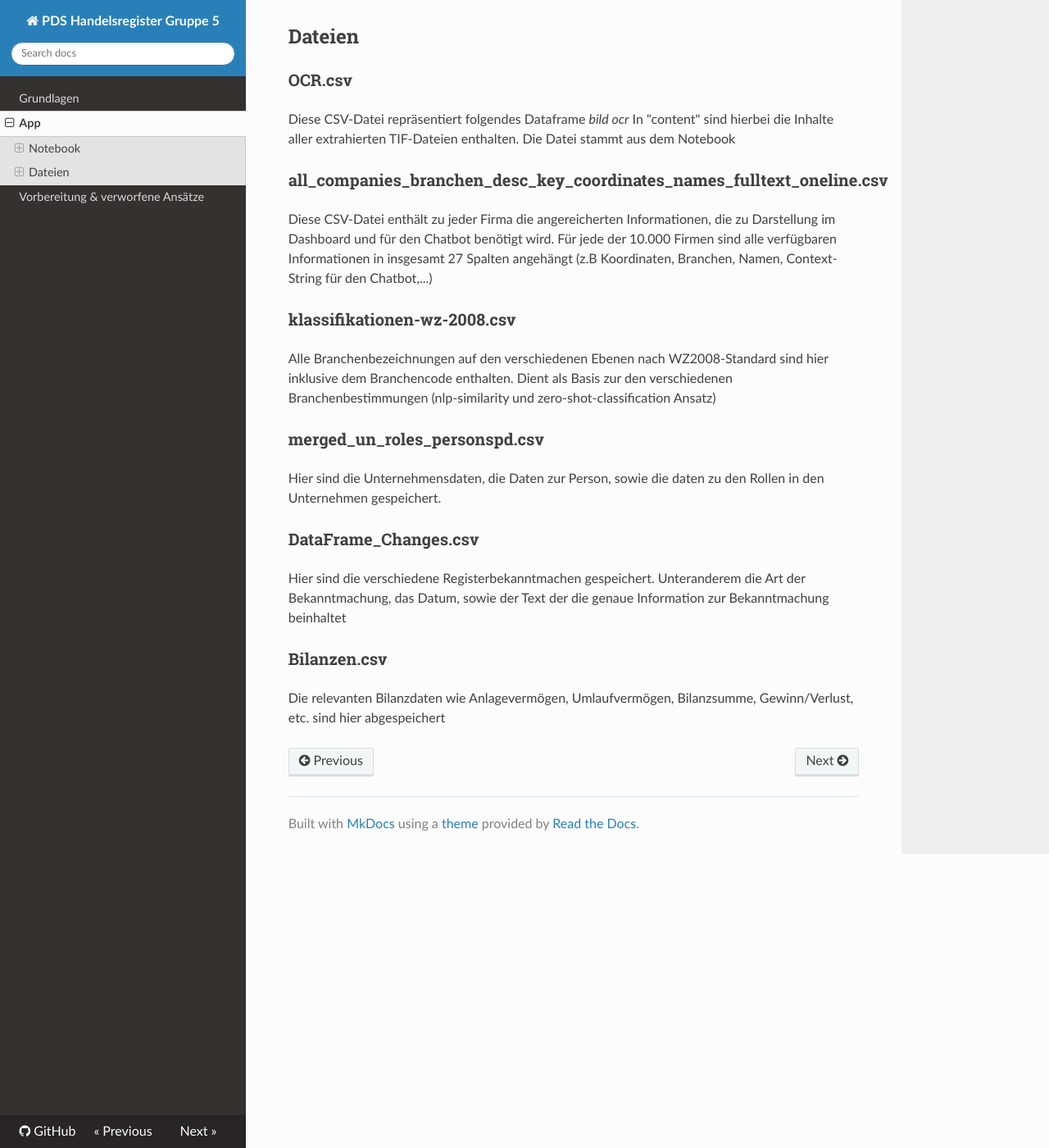
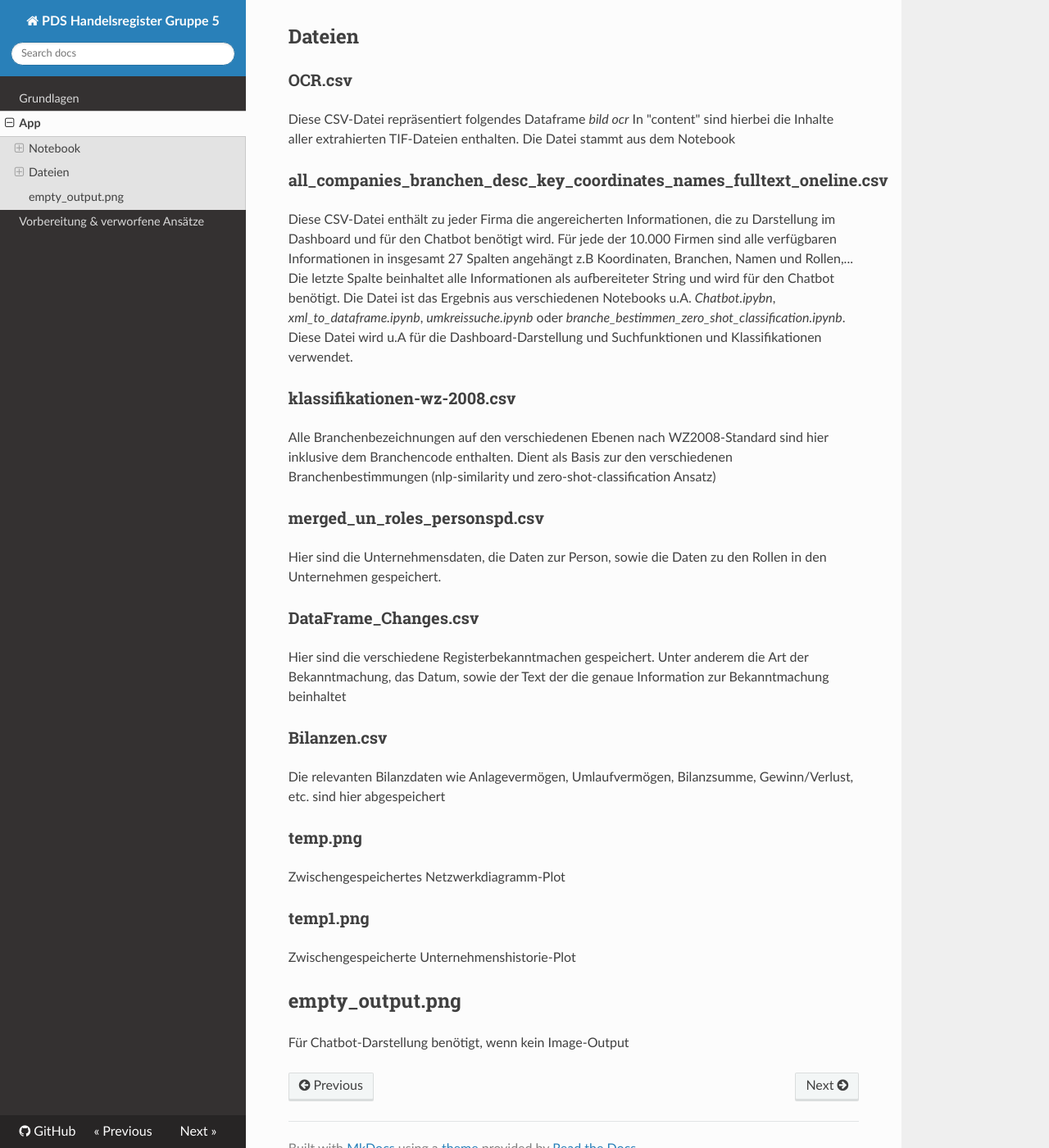
Before and after one commit to joschikahn/DokuPdsHandelsregisterGroup5, an MkDocs documentation site: the page built from docs/app.md, in a window 1280 px wide and 1400 px high, scrolled down 3498 px. Shown: the whole window at 82% size. Built offline with MkDocs 1.6.1, drawn with Linux system fonts in a browser that asks for light colours; nearby versions of some CDN libraries.

Commit message:
Update und Formattierung

```diff
--- a/docs/app.md
+++ b/docs/app.md
@@ -76,13 +76,25 @@
 In "content" sind hierbei die Inhalte aller extrahierten TIF-Dateien enthalten. Die Datei stammt aus dem Notebook
 
 ### all_companies_branchen_desc_key_coordinates_names_fulltext_oneline.csv
-Diese CSV-Datei enthält zu jeder Firma die angereicherten Informationen, die zu Darstellung im Dashboard und für den Chatbot benötigt wird. Für jede der 10.000 Firmen sind alle verfügbaren Informationen in insgesamt 27 Spalten angehängt (z.B Koordinaten, Branchen, Namen, Context-String für den Chatbot,...)
+Diese CSV-Datei enthält zu jeder Firma die angereicherten Informationen, die zu Darstellung im Dashboard und für den Chatbot benötigt wird. Für jede der 10.000 Firmen sind alle verfügbaren Informationen in insgesamt 27 Spalten angehängt z.B Koordinaten, Branchen, Namen und Rollen,...
+Die letzte Spalte beinhaltet alle Informationen als aufbereiteter String und wird für den Chatbot benötigt.
+Die Datei ist das Ergebnis aus verschiedenen Notebooks u.A.  *Chatbot.ipybn*, *xml_to_dataframe.ipynb*, *umkreissuche.ipynb*  oder *branche_bestimmen_zero_shot_classification.ipynb*. Diese Datei wird u.A für die Dashboard-Darstellung und Suchfunktionen und Klassifikationen verwendet.
+
 
 ### klassifikationen-wz-2008.csv
 Alle Branchenbezeichnungen auf den verschiedenen Ebenen nach WZ2008-Standard sind hier inklusive dem Branchencode enthalten. Dient als Basis zur den verschiedenen Branchenbestimmungen (nlp-similarity und zero-shot-classification Ansatz)
 ### merged_un_roles_personspd.csv
-Hier sind die Unternehmensdaten, die Daten zur Person, sowie die daten zu den Rollen in den Unternehmen gespeichert.
+Hier sind die Unternehmensdaten, die Daten zur Person, sowie die Daten zu den Rollen in den Unternehmen gespeichert.
 ### DataFrame_Changes.csv
-Hier sind die verschiedene Registerbekanntmachen gespeichert. Unteranderem die Art der Bekanntmachung, das Datum, sowie der Text der die genaue Information zur Bekanntmachung beinhaltet
+Hier sind die verschiedene Registerbekanntmachen gespeichert. Unter anderem die Art der Bekanntmachung, das Datum, sowie der Text der die genaue Information zur Bekanntmachung beinhaltet
 ### Bilanzen.csv
 Die relevanten Bilanzdaten wie Anlagevermögen, Umlaufvermögen, Bilanzsumme, Gewinn/Verlust, etc. sind hier abgespeichert
+
+### temp.png
+Zwischengespeichertes Netzwerkdiagramm-Plot
+
+### temp1.png
+Zwischengespeicherte Unternehmenshistorie-Plot
+
+## empty_output.png
+Für Chatbot-Darstellung benötigt, wenn kein Image-Output
```
Also changed, not shown: docs/vorbereitung_verworfeneAnsätze.md (+1 -3 lines).
